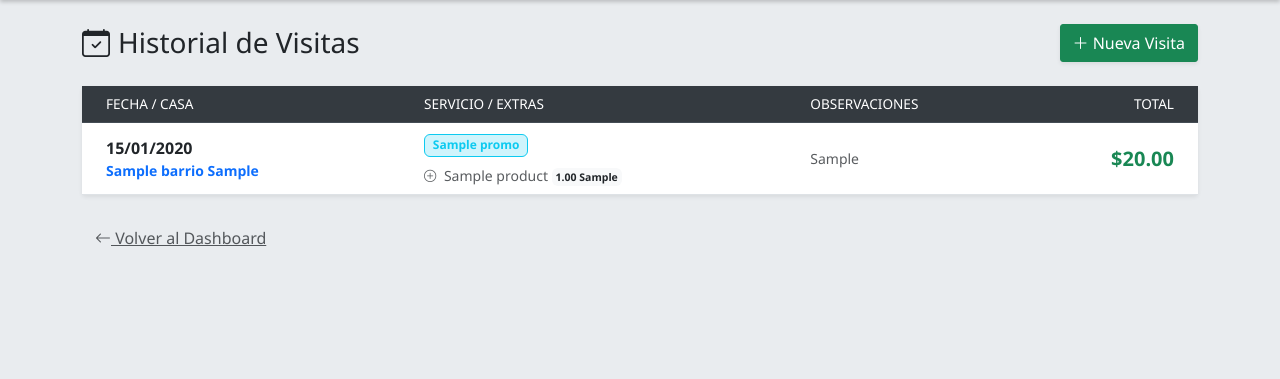
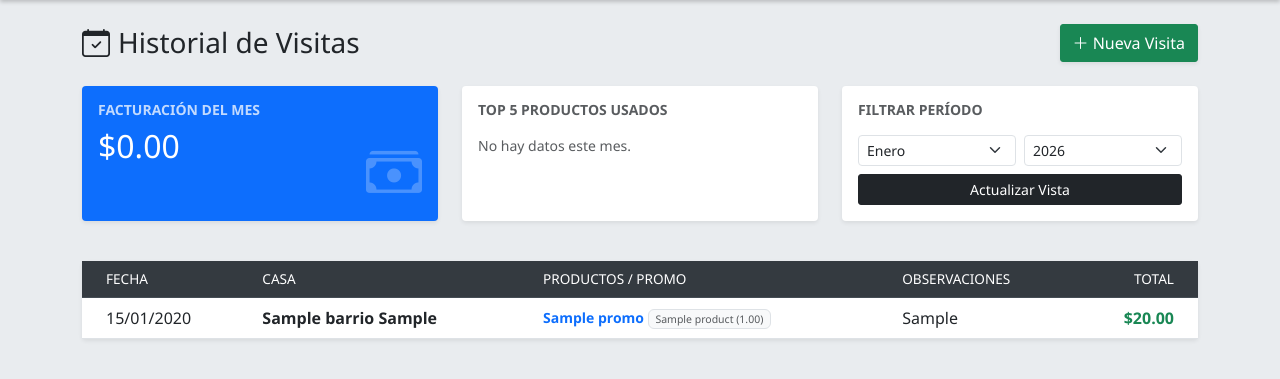
Before and after one commit to TomasMorenoo/drPiscinas, a Flask app: page /visits/ in a window 1280 px wide. Shown: the part 56-435 px from the top of the page. Run offline with Flask 3, Linux system fonts and the light colour scheme; a user stored in the database is signed in; tables that the repository leaves empty hold one stand-in row (values such as "Sample post").

Commit message:
mejorando html

```diff
--- a/app/templates/visits/list.html
+++ b/app/templates/visits/list.html
@@ -9,14 +9,65 @@
     </a>
 </div>
 
+<div class="row mb-4">
+    <div class="col-md-4 mb-3">
+        <div class="card border-0 shadow-sm bg-primary text-white h-100">
+            <div class="card-body">
+                <h6 class="text-uppercase small fw-bold opacity-75">Facturación del Mes</h6>
+                <h2 class="mb-0">${{ "{:,.2f}".format(total_mes | default(0)) }}</h2>
+                <i class="bi bi-cash-stack position-absolute end-0 bottom-0 m-3 opacity-25 display-4"></i>
+            </div>
+        </div>
+    </div>
+
+    <div class="col-md-4 mb-3">
+        <div class="card border-0 shadow-sm h-100">
+            <div class="card-body">
+                <h6 class="text-uppercase small fw-bold text-muted mb-3">Top 5 Productos Usados</h6>
+                {% for prod, cant in top_productos | default([]) %}
+                <div class="d-flex justify-content-between align-items-center mb-1">
+                    <span class="small">{{ prod }}</span>
+                    <span class="badge bg-light text-dark">{{ cant }}</span>
+                </div>
+                {% else %}
+                <p class="text-muted small">No hay datos este mes.</p>
+                {% endfor %}
+            </div>
+        </div>
+    </div>
+
+    <div class="col-md-4 mb-3">
+        <div class="card border-0 shadow-sm h-100">
+            <div class="card-body">
+                <h6 class="text-uppercase small fw-bold text-muted mb-3">Filtrar Período</h6>
+                <form class="row g-2" method="GET">
+                    <div class="col-6">
+                        <select name="mes" class="form-select form-select-sm">
+                            <option value="1">Enero</option>
+                            <option value="2">Febrero</option>
+                            </select>
+                    </div>
+                    <div class="col-6">
+                        <input type="number" name="anio" class="form-select form-select-sm" value="2026">
+                    </div>
+                    <div class="col-12 mt-2">
+                        <button class="btn btn-dark btn-sm w-100">Actualizar Vista</button>
+                    </div>
+                </form>
+            </div>
+        </div>
+    </div>
+</div>
+
 <div class="card shadow-sm border-0">
     <div class="card-body p-0">
         <div class="table-responsive">
-            <table class="table table-hover align-middle mb-0">
-                <thead class="table-dark">
+            <table class="table table-hover align-middle mb-0" style="min-width: 1000px;">
+                <thead class="table-light">
                     <tr>
-                        <th class="ps-4">Fecha / Casa</th>
-                        <th>Servicio / Extras</th>
+                        <th class="ps-4">Fecha</th>
+                        <th>Casa</th>
+                        <th>Productos / Promo</th>
                         <th>Observaciones</th>
                         <th class="text-end pe-4">Total</th>
                     </tr>
@@ -24,49 +75,27 @@
                 <tbody>
                     {% for visit in visits %}
                     <tr>
-                        <td class="ps-4">
-                            <div class="fw-bold text-dark">{{ visit.fecha.strftime('%d/%m/%Y') }}</div>
-                            <div class="small text-primary fw-bold">{{ visit.casa.nombre_formateado() }}</div>
-                        </td>
-
+                        <td class="ps-4 text-nowrap">{{ visit.fecha.strftime('%d/%m/%Y') }}</td>
+                        <td class="fw-bold text-nowrap">{{ visit.casa.nombre_formateado() }}</td>
                         <td>
+                            <div class="small">
                                 {% if visit.promo %}
-                                <span class="badge bg-info-subtle text-info border border-info mb-1">
-                                    {{ visit.promo.nombre }}
-                                </span>
-                            {% else %}
-                                <span class="badge bg-light text-muted border mb-1">Mantenimiento Base</span>
+                                <span class="text-primary fw-bold">{{ visit.promo.nombre }}</span>
                                 {% endif %}
-
-                            {% if visit.productos %}
-                                <div class="small mt-1">
                                 {% for vp in visit.productos %}
-                                        <div class="text-muted">
-                                            <i class="bi bi-plus-circle small me-1"></i>
-                                            {{ vp.product.nombre }} <span class="badge bg-light text-dark p-1">{{ vp.cantidad }} {{ vp.product.unidad }}</span>
-                                        </div>
+                                <span class="badge bg-light text-muted border fw-normal">{{ vp.product.nombre }} ({{ vp.cantidad }})</span>
                                 {% endfor %}
                             </div>
-                            {% endif %}
                         </td>
-
                         <td>
-                            <div class="small text-muted text-wrap" style="max-width: 200px;">
+                            <div class="text-truncate" style="max-width: 250px;"
+                                 title="{{ visit.observaciones }}"
+                                 data-bs-toggle="tooltip">
                                 {{ visit.observaciones if visit.observaciones else '-' }}
                             </div>
                         </td>
-
-                        <td class="text-end pe-4">
-                            <div class="h5 mb-0 fw-bold text-success">
+                        <td class="text-end pe-4 fw-bold text-success">
                             ${{ "{:,.2f}".format(visit.calcular_total()) }}
-                            </div>
-                        </td>
-                    </tr>
-                    {% else %}
-                    <tr>
-                        <td colspan="4" class="text-center py-5 text-muted">
-                            <i class="bi bi-journal-x display-4 d-block mb-3 opacity-25"></i>
-                            No hay visitas registradas aún.
                         </td>
                     </tr>
                     {% endfor %}
@@ -76,9 +105,11 @@
     </div>
 </div>
 
-<div class="mt-4 mb-5">
-    <a href="{{ url_for('dashboard.index') }}" class="btn btn-link text-muted">
-        <i class="bi bi-arrow-left"></i> Volver al Dashboard
-    </a>
-</div>
+<script>
+    // Inicializar tooltips para ver el mensaje completo de observaciones al pasar el mouse
+    var tooltipTriggerList = [].slice.call(document.querySelectorAll('[data-bs-toggle="tooltip"]'))
+    var tooltipList = tooltipTriggerList.map(function (tooltipTriggerEl) {
+        return new bootstrap.Tooltip(tooltipTriggerEl)
+    })
+</script>
 {% endblock %}
```
Lines whose indentation alone changed are shown as unchanged.
